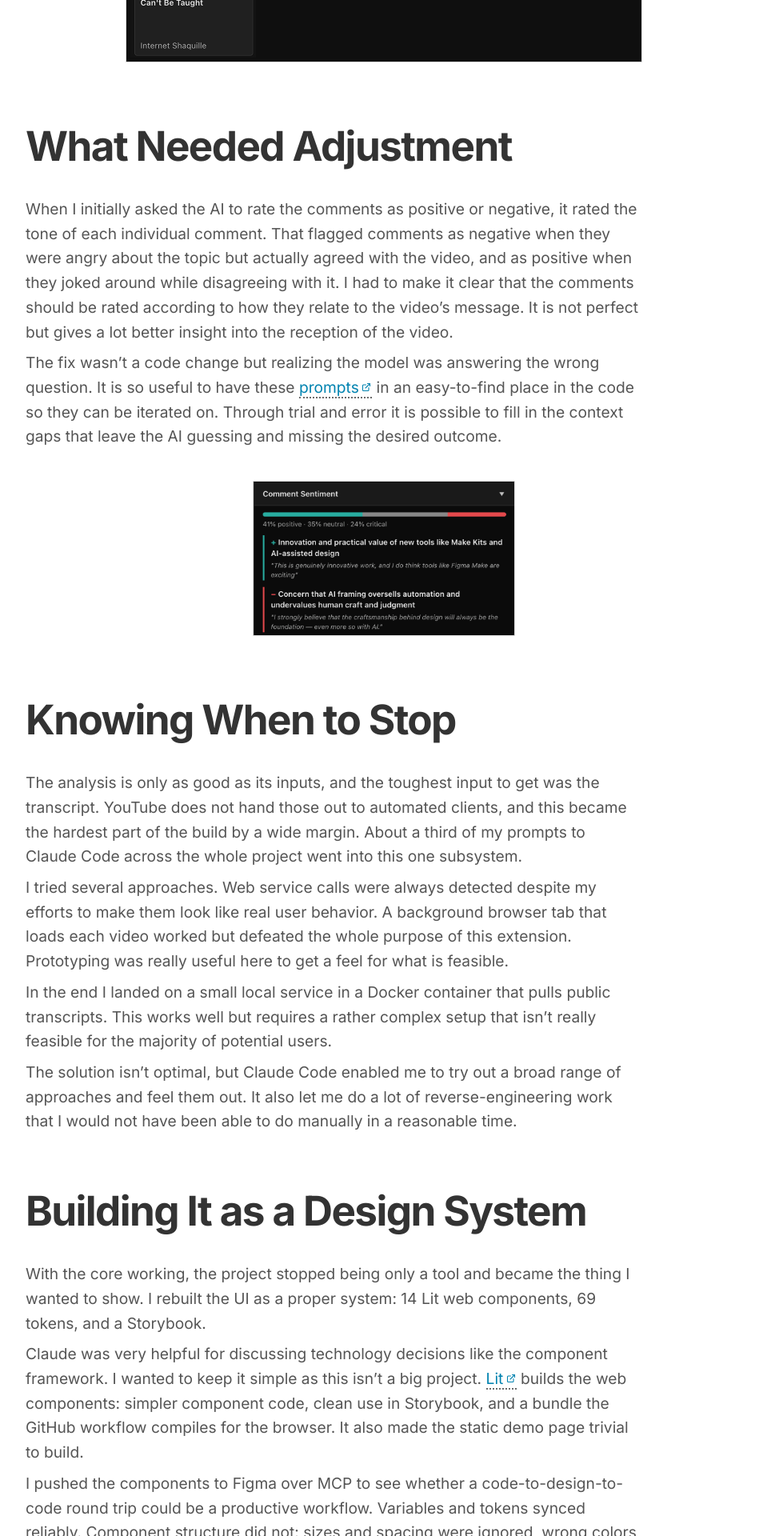
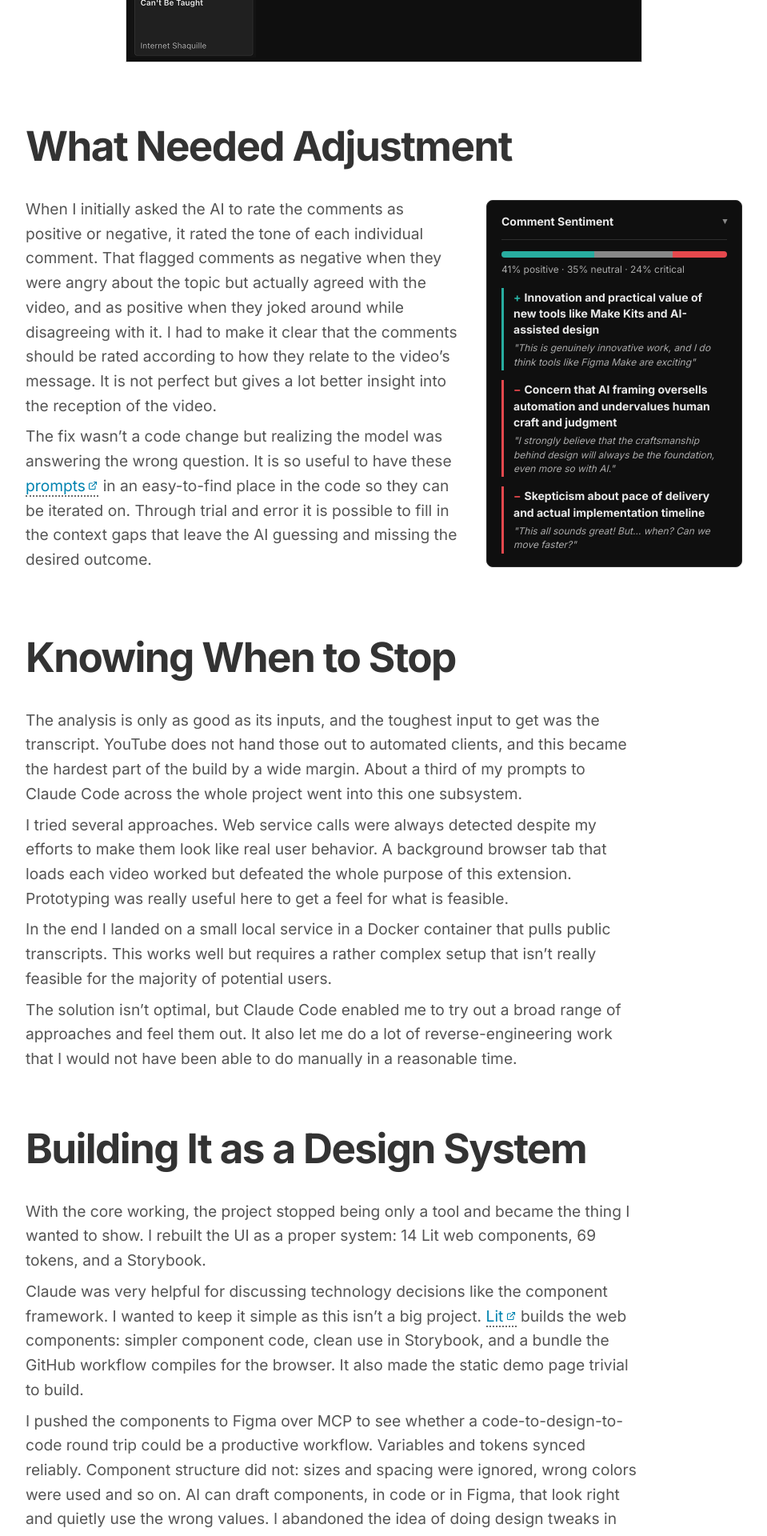
Before and after one commit to DavidSlr/portfolio, a Jekyll site: the page built from collections/_portfolio/2026-07-13-yt-watch-later-triage.markdown, in a window 1280 px wide. Shown: the part 3406-5326 px from the top of the page at 80% size, without its empty margins (160-1119 px from the left). Built offline with Jekyll 4.4.1, drawn with Linux system fonts in a browser that asks for light colours.

Commit message:
Readded comment sentiment snippet instead of screenshot

```diff
--- a/collections/_portfolio/2026-07-13-yt-watch-later-triage.markdown
+++ b/collections/_portfolio/2026-07-13-yt-watch-later-triage.markdown
@@ -55,12 +55,13 @@ The **comment sentiment** presents how commenters feel about the video as statis
 
 ## What Needed Adjustment
 
+{% include portfoliosnippets/ytwl_comments.html %}
+
 When I initially asked the AI to rate the comments as positive or negative, it rated the tone of each individual comment. That flagged comments as negative when they were angry about the topic but actually agreed with the video, and as positive when they joked around while disagreeing with it. I had to make it clear that the comments should be rated according to how they relate to the video's message. It is not perfect but gives a lot better insight into the reception of the video.
 
 The fix wasn't a code change but realizing the model was answering the wrong question. It is so useful to have these [prompts](https://github.com/DavidSlr/yt-watch-later-triage/blob/master/pages/prompts.js) in an easy-to-find place in the code so they can be iterated on. Through trial and error it is possible to fill in the context gaps that leave the AI guessing and missing the desired outcome.
 
-{% include gallery.html base_url="/images/projects/watchlater/"
-                        images="comment_sentiment.png:A video's comment section shows positive sentiment about the promising features and negative sentiment about AI being treated too favorably"%}
+<div style="clear:both"></div>
 
 ## Knowing When to Stop
 
```
